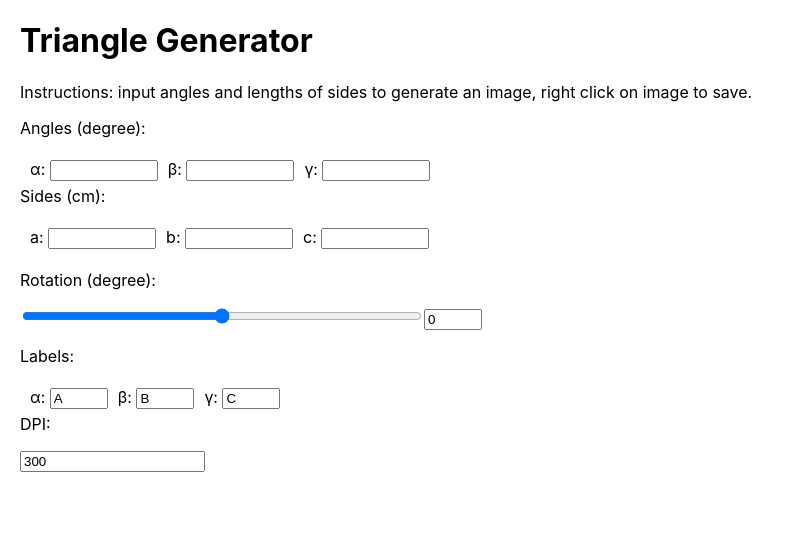
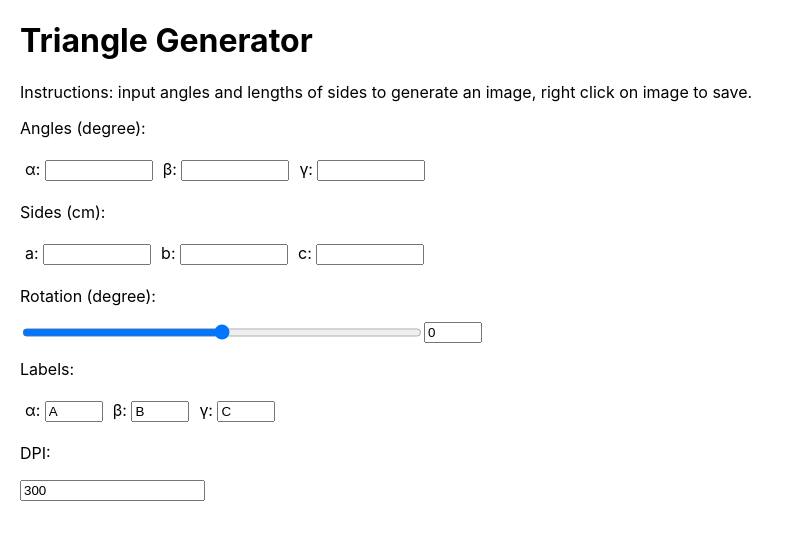
Before and after one commit to henry-szeto-man-chun/triangle-generator, a React (Create React App) app: page / in a window 1280 px wide. Shown: the top 540 px of the page, without its empty margins (0-794 px from the left). Built offline with nearby package versions, Linux system fonts and the light colour scheme.

Commit message:
switched float to flexbox

```diff
--- a/src/App.css
+++ b/src/App.css
@@ -2,18 +2,12 @@
   margin: 20px;
 }
 
-.input-section {
-  clear: both;
-}
-
-.input-group {
-  padding-inline-start: 5px;
+.flex-container {
+  display: flex;
 }
 
 .input-wrapper {
-  list-style-type: none;
   margin: 5px;
-  float: left;
 }
 
 .input-wide {
--- a/src/App.tsx
+++ b/src/App.tsx
@@ -96,39 +96,39 @@ function App() {
         Instructions: input angles and lengths of sides to generate an image, right click on image to save.
       </p>
 
-      <section className="input-section">
+      <section >
         <p>Angles (degree):</p>
         <AnglesInputGroup
           getter={angles}
           handler={handleAnglesChange}
           triangle={triangle} />
       </section>
-      <section className="input-section">
+      <section >
         <p>Sides (cm):</p>
         <SidesInputGroup
           getter={sides}
           handler={handleLengthsChange}
           triangle={triangle} />
       </section>
-      <section className="input-section">
+      <section>
         {errorMessage ? <p className="error-message">{errorMessage}</p> : ""}
       </section>
-      <section className="input-section">
+      <section>
         <p>Rotation (degree):</p>
         <RotationInput
           rotation={rotation}
           onRotationChange={handleRotationChange}
         />
       </section>
-      <section className="input-section">
+      <section>
         <p>Labels:</p>
-        <ul className="input-group">
-          <li className="input-wrapper"><TextInput prompt="&alpha;: " getter={labelA} setter={setLabelA} /></li>
-          <li className="input-wrapper"><TextInput prompt="&beta;: " getter={labelB} setter={setLabelB} /></li>
-          <li className="input-wrapper"><TextInput prompt="&gamma;: " getter={labelC} setter={setLabelC} /></li>
-        </ul>
+        <div className="flex-container">
+          <div className="input-wrapper"><TextInput prompt="&alpha;: " getter={labelA} setter={setLabelA} /></div>
+          <div className="input-wrapper"><TextInput prompt="&beta;: " getter={labelB} setter={setLabelB} /></div>
+          <div className="input-wrapper"><TextInput prompt="&gamma;: " getter={labelC} setter={setLabelC} /></div>
+        </div>
       </section>
-      <section className="input-section" style={{display: "none"}}>
+      <section className="input-section" style={{ display: "none" }}>
         <p>Angle labels:</p>
         <table>
           <thead>
--- a/src/components/RotationInput.tsx
+++ b/src/components/RotationInput.tsx
@@ -1,6 +1,6 @@
-function RotationInput({rotation, onRotationChange}: {rotation: number, onRotationChange: Function}) {
+function RotationInput({ rotation, onRotationChange }: { rotation: number, onRotationChange: Function }) {
   return (
-        <>
+    <div className="flex-container">
       <input
         className='slider'
         type='range'
@@ -15,7 +15,7 @@ function RotationInput({rotation, onRotationChange}: {rotation: number, onRotati
         max='180'
         value={rotation.toString()}
         onChange={(e: React.ChangeEvent<HTMLInputElement>) => onRotationChange(e.currentTarget.value)} />
-        </>
+    </div>
   )
 }
 
--- a/src/components/TriangleDataInput.tsx
+++ b/src/components/TriangleDataInput.tsx
@@ -5,20 +5,19 @@ import { roundToDecimal } from "../utils";
 function AnglesInputGroup({ getter, handler, triangle }: { getter: number[], handler: Function, triangle: Triangle | null }) {
     const labels = ['\u{03b1}: ', '\u{03b2}: ', '\u{03b3}: ']
     const inputs = labels.map((label, index) =>
-        <li className="input-wrapper" key={index}>
         <AngleInput
+            key={index}
             label={label}
             getter={getter}
             index={index}
             handler={handler}
             triangle={triangle} />
-        </li>
     );
 
     return (
-        <ul className="input-group">
+        <div className="flex-container">
             {inputs}
-        </ul>
+        </div>
     )
 }
 
@@ -27,7 +26,7 @@ function AngleInput({ label, getter, index, handler, triangle }: { label: string
     const inferredValue = (triangle !== null) ? triangle.angles[index] : NaN
 
     return (
-        <>
+        <div className="input-wrapper">
             <label htmlFor={id}>{label}</label>
             <input
                 id={id}
@@ -41,27 +40,26 @@ function AngleInput({ label, getter, index, handler, triangle }: { label: string
                 max='180'
                 onChange={(e: React.ChangeEvent<HTMLInputElement>) => handler(e.currentTarget.value, index)}
             />
-        </>
+        </div>
     )
 }
 
 function SidesInputGroup({ getter, handler, triangle }: { getter: number[], handler: Function, triangle: Triangle | null }) {
     const labels = ['a: ', 'b: ', 'c: '];
     const inputs = labels.map((label, index) =>
-        <li className="input-wrapper" key={index}>
         <SideInput
+            key={index}
             label={label}
             getter={getter}
             index={index}
             handler={handler}
             triangle={triangle} />
-        </li>
     );
 
     return (
-        <ul className="input-group">
+        <div className="flex-container">
             {inputs}
-        </ul>
+        </div>
     )
 }
 
@@ -70,7 +68,7 @@ function SideInput({ label, getter, index, handler, triangle }: { label: string,
     const inferredValue = (triangle !== null) ? triangle.sides[index] : NaN
 
     return (
-        <>
+        <div className="input-wrapper">
             <label htmlFor={id}>{label}</label>
             <input
                 id={id}
@@ -83,7 +81,7 @@ function SideInput({ label, getter, index, handler, triangle }: { label: string,
                 min='0'
                 onChange={(e: React.ChangeEvent<HTMLInputElement>) => handler(e.currentTarget.value, index)}
             />
-        </>
+        </div>
     )
 }
 
```
Lines whose indentation alone changed are shown as unchanged.
